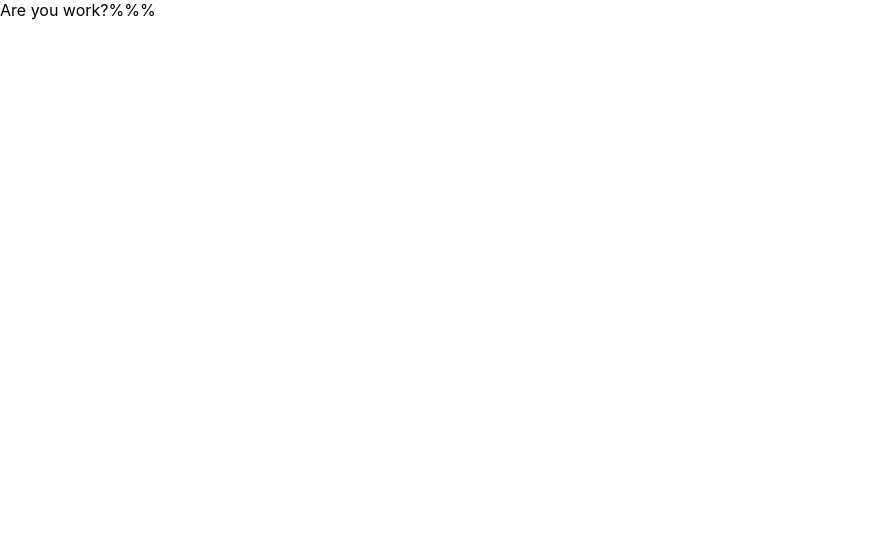
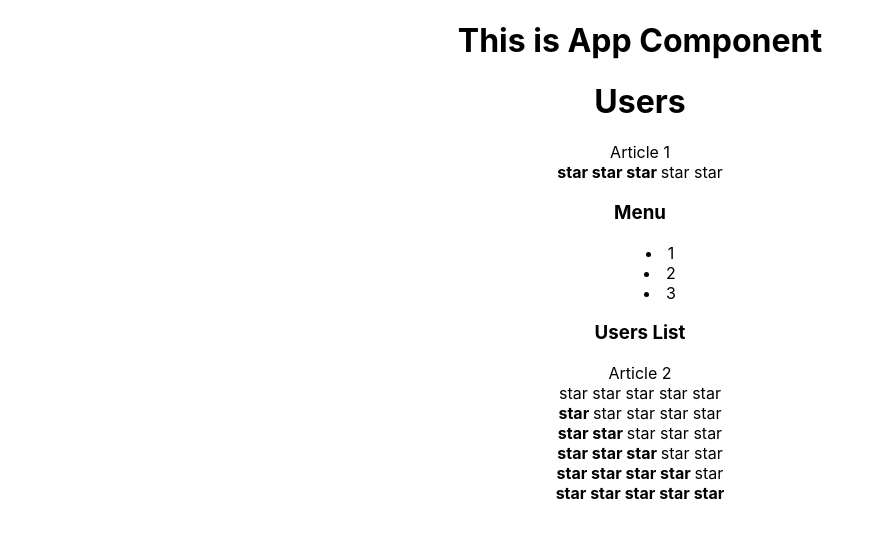
Before and after one commit to breznovic/chess, a React (Create React App) app: page / in a window 1280 px wide. Shown: the top 538 px of the page, without its empty margins (0-885 px from the left). Built offline with nearby package versions, Linux system fonts and the light colour scheme.

Commit message:
TypeScript

```diff
--- /dev/null
+++ b/src/App.module.css
@@ -0,0 +1,5 @@
+.app {
+    text-align: center;
+    justify-content: center;
+    list-style-position: inside;
+}
--- a/src/App.tsx
+++ b/src/App.tsx
@@ -1,31 +1,35 @@
 import React from 'react'
 import classes from './App.module.css'
+import {Accordion} from './components/Accordion/Accordion'
+import {Rating} from "./components/Rating/Rating";
 
 function App() {
     return (
-        <div>
-            Are you work?%%%
+        <div className={classes.app}>
+            <PageTitle title={'This is App Component'}/>
+            <PageTitle title={'Users'}/>
+            Article 1
+            <Rating value={3}/>
+            <Accordion title={'Menu'} collapsed={true}/>
+            <Accordion title={'Users List'} collapsed={false}/>
+            Article 2
+            <Rating value={0}/>
+            <Rating value={1}/>
+            <Rating value={2}/>
+            <Rating value={3}/>
+            <Rating value={4}/>
+            <Rating value={5}/>
         </div>
     )
 }
 
-function Rating() {
-    return (
-        <div>
-        <div>star</div>
-        <div>star</div>
-        <div>star</div>
-        <div>star</div>
-        <div>star</div>
-        </div>
-)
+type PageTitleProps = {
+    title: string
 }
 
-function Accordion() {
+function PageTitle(props: PageTitleProps) {
     return (
-        <div>
-
-        </div>
+        <h1>{props.title}</h1>
     )
 }
 
--- /dev/null
+++ b/src/components/Accordion/Accordion.tsx
@@ -0,0 +1,27 @@
+import React from 'react'
+import AccordionTitle from './AccordionTitle'
+import AccordionBody from './AccordionBody'
+
+
+type PropsType = {
+    title: string
+    collapsed: boolean
+}
+
+export function Accordion(props: PropsType) {
+    if (props.collapsed === true) {
+        return (
+            <div>
+                <AccordionTitle title={props.title}/>
+                <AccordionBody/>
+            </div>
+        )
+    } else (props.collapsed === false)
+
+    { return (
+            <div>
+                <AccordionTitle title={props.title}/>
+            </div>
+        )
+    }
+}
--- /dev/null
+++ b/src/components/Accordion/AccordionBody.tsx
@@ -0,0 +1,15 @@
+import React from 'react'
+
+function AccordionBody() {
+    return (
+        <div>
+            <ul>
+                <li>1</li>
+                <li>2</li>
+                <li>3</li>
+            </ul>
+        </div>
+    )
+}
+
+export default AccordionBody
--- /dev/null
+++ b/src/components/Accordion/AccordionTitle.tsx
@@ -0,0 +1,15 @@
+import React from 'react'
+
+type PropsType = {
+    title: string
+}
+
+function AccordionTitle(props: PropsType) {
+    return (
+        <div>
+            <h3>{props.title}</h3>
+        </div>
+    )
+}
+
+export default AccordionTitle
--- /dev/null
+++ b/src/components/Rating/Rating.tsx
@@ -0,0 +1,74 @@
+import Star from './Star'
+import React from 'react'
+
+type PropsType = {
+    value: 0 | 1 | 2| 3 | 4 | 5
+}
+
+export function Rating(props: PropsType) {
+    if (props.value === 1) {
+        return (
+            <div>
+                <Star selected={true}/>
+                <Star selected={false}/>
+                <Star selected={false}/>
+                <Star selected={false}/>
+                <Star selected={false}/>
+            </div>
+        )
+    }
+    if (props.value === 2) {
+        return (
+            <div>
+                <Star selected={true}/>
+                <Star selected={true}/>
+                <Star selected={false}/>
+                <Star selected={false}/>
+                <Star selected={false}/>
+            </div>
+        )
+    }
+    if (props.value === 3) {
+        return (
+            <div>
+                <Star selected={true}/>
+                <Star selected={true}/>
+                <Star selected={true}/>
+                <Star selected={false}/>
+                <Star selected={false}/>
+            </div>
+        )
+    }
+    if (props.value === 4) {
+        return (
+            <div>
+                <Star selected={true}/>
+                <Star selected={true}/>
+                <Star selected={true}/>
+                <Star selected={true}/>
+                <Star selected={false}/>
+            </div>
+        )
+    }
+    if (props.value === 5) {
+        return (
+            <div>
+                <Star selected={true}/>
+                <Star selected={true}/>
+                <Star selected={true}/>
+                <Star selected={true}/>
+                <Star selected={true}/>
+            </div>
+        )
+    }
+
+    return (
+        <div>
+            <Star selected={false}/>
+            <Star selected={false}/>
+            <Star selected={false}/>
+            <Star selected={false}/>
+            <Star selected={false}/>
+        </div>
+    )
+}
--- /dev/null
+++ b/src/components/Rating/Star.tsx
@@ -0,0 +1,16 @@
+import React from 'react'
+
+type StarPropsType = {
+    selected: boolean
+}
+
+function Star(props: any) {
+    if (props.selected === true) {
+        return <span><b>star </b></span>
+    } else {
+        return (<span>star </span>)
+    }
+
+}
+
+export default Star
```
Also changed, not shown: src/ffff.tsx (deleted, +0 -11 lines).
